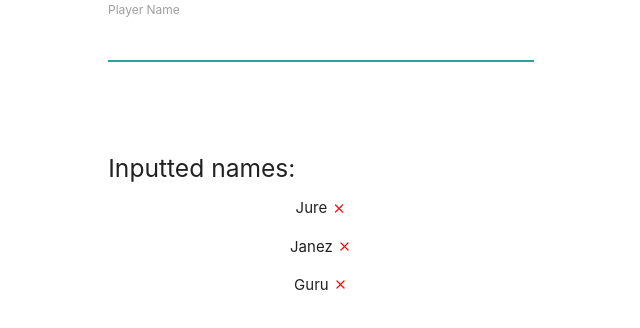
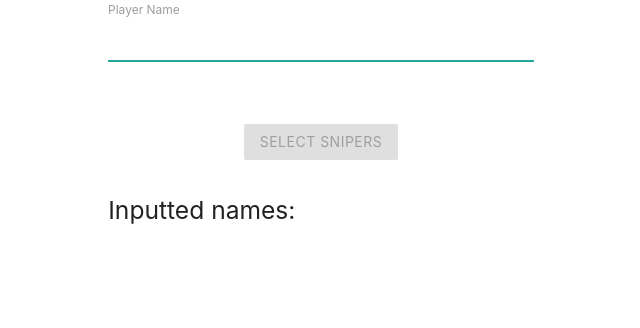
Before and after one commit to GuruVII/ARMA3SniperSelector-vueJS-vueJSloader, a Vue app: page / in a window 1280 px wide. Shown: the top 328 px of the page, without its empty margins (319-959 px from the left). Built offline with nearby package versions, Linux system fonts and the light colour scheme.

Commit message:
the app now works

```diff
--- a/src/App.vue
+++ b/src/App.vue
@@ -1,7 +1,8 @@
 <template>
   <div id="app" class="container"><!--This listens for an $emit from a child -->
-    <input-name @addNameEvent="addNameEvent"></input-name>
-    <names :names="names"></names>
+    <input-name @addNameEvent="addNameEvent" :snipersNotSelected="snipersNotSelected"></input-name>
+    <sniper-selector :names="names" @snipersSelected="snipersSelected"></sniper-selector>
+    <names :names="names" v-if="snipersNotSelected"></names>
   </div>
 </template>
 
@@ -9,22 +10,28 @@
 import Materialize from "materialize-css"
 import InputName from './components/Input'
 import Names from './components/Names'
+import SniperSelector from './components/selectButton'
 
 
 export default {
   name: 'app',
   components: {
     InputName,
-    Names
+    Names,
+    SniperSelector
   },
   data () {
     return {
-      names: ["Jure", "Janez", "Guru"]
+      names: [],
+      snipersNotSelected: true
     }
   },
   methods: {
     addNameEvent: function(name){
       this.names.push(name)
+    },
+    snipersSelected: function(){
+      this.snipersNotSelected = false;
     }
   }
 }
--- a/src/components/Input.vue
+++ b/src/components/Input.vue
@@ -1,17 +1,15 @@
 <template>
-  <div class="input-name row">
+  <div class="row">
 
 
     <form class="col s12">
       <div class="row">
         <div class="input-field col s6 offset-s3">
-          <input id="player_name" type="text" v-model="inputName" autofocus @keyup.enter="addName">
+          <input id="player_name" type="text" v-model="inputName" autofocus @keyup.enter="addName" :disabled="!snipersNotSelected">
           <!-- forms with a single input behave strangely, mine reloaded if entered it and pressed enter -->
           <input type="text" class="hidden-input">
           <label for="player_name">Player Name</label>
           <span class="error-test" v-if="inputName == ''">{{errorMsg}}</span>
-          <p>{{inputName}}</p>
-
         </div>
       </div>
     </form>
@@ -22,11 +20,12 @@
 
 <script>
 export default {
-  name: 'input-name',
+  name: 'inputName',
+  props: ["snipersNotSelected"],
   data () {
     return {
       inputName:"",
-      errorMsg: ""
+      errorMsg: "",
     }
   },
   methods:{
@@ -35,7 +34,6 @@ export default {
           this.$emit("addNameEvent", this.inputName)
           this.inputName = ""
           this.errorMsg = ""
-
         }
         else {
           this.errorMsg = "Please enter a name"
--- a/src/components/Names.vue
+++ b/src/components/Names.vue
@@ -1,10 +1,10 @@
 <template>
-  <div class="names row">
+  <div class="row">
     <div class="col s6 offset-s3">
     <h5>Inputted names:</h5>
       <ul>
-        <li v-for="name in names" class="center-align">
-        <p>{{name}} <i class="tiny material-icons clear-icon" @click="deletePerson">clear</i></p></li>
+        <li v-for="name in names" >
+        <p class="center-align">{{name}} <i class="tiny material-icons clear-icon" @click="deletePerson">clear</i></p></li>
 
       </ul>
     </div>
--- /dev/null
+++ b/src/components/selectButton.vue
@@ -0,0 +1,61 @@
+<template>
+  <div class="row">
+    <div class="col s12  center-align">
+      <a class="waves-effect waves-light btn" :class="{disabled:((this.names.length < 2) || snipersSelected )}" @click="selectSnipers()">Select Snipers</a>
+    </div>
+    <div class="col s6 offset-s3 margin-top-20px" v-if="snipersSelected">
+    <h5>The snipers are:</h5>
+      <ul>
+        <li v-for="name in selectedSnipers" class="center-align">
+        <p :class="{ hella:(name.includes('Hel'))}">{{name}} <i class="tiny material-icons sniper-icon">done</i></p></li>
+      </ul>
+    </div>
+    <div class="col s8 offset-s2 center-align">
+      <p v-if="annoyed">I won't even dignify this with a response. Or you know what, the snipers are Hella and Sorter</p>
+    </div>
+
+
+  </div>
+</template>
+
+<script>
+export default {
+  name: 'sniperSelector',
+  data(){
+    return{
+      snipersSelected: false,
+      selectedSnipers: [],
+      annoyed: false
+    }
+  },
+  props: ["names"],
+  methods:{
+    selectSnipers: function(){
+      if (this.names.length == 2){
+        this.annoyed = true
+      }
+      for (var i = 0; i < 2; i++){
+        var winner = Math.floor(Math.random() * (this.names.length - 1))
+       this.selectedSnipers.push(this.names[winner]);
+       this.names.splice(winner, 1);
+      }
+      this.snipersSelected = true;
+      this.$emit("snipersSelected");
+    }
+  }
+}
+</script>
+
+<!-- Add "scoped" attribute to limit CSS to this component only -->
+<style scoped>
+.margin-top-20px{
+  margin-top: 20px;
+}
+.sniper-icon{
+  color: green;
+  line-height: 1.5
+}
+.hella {
+  color: #F0A8C0;
+}
+</style>
```
